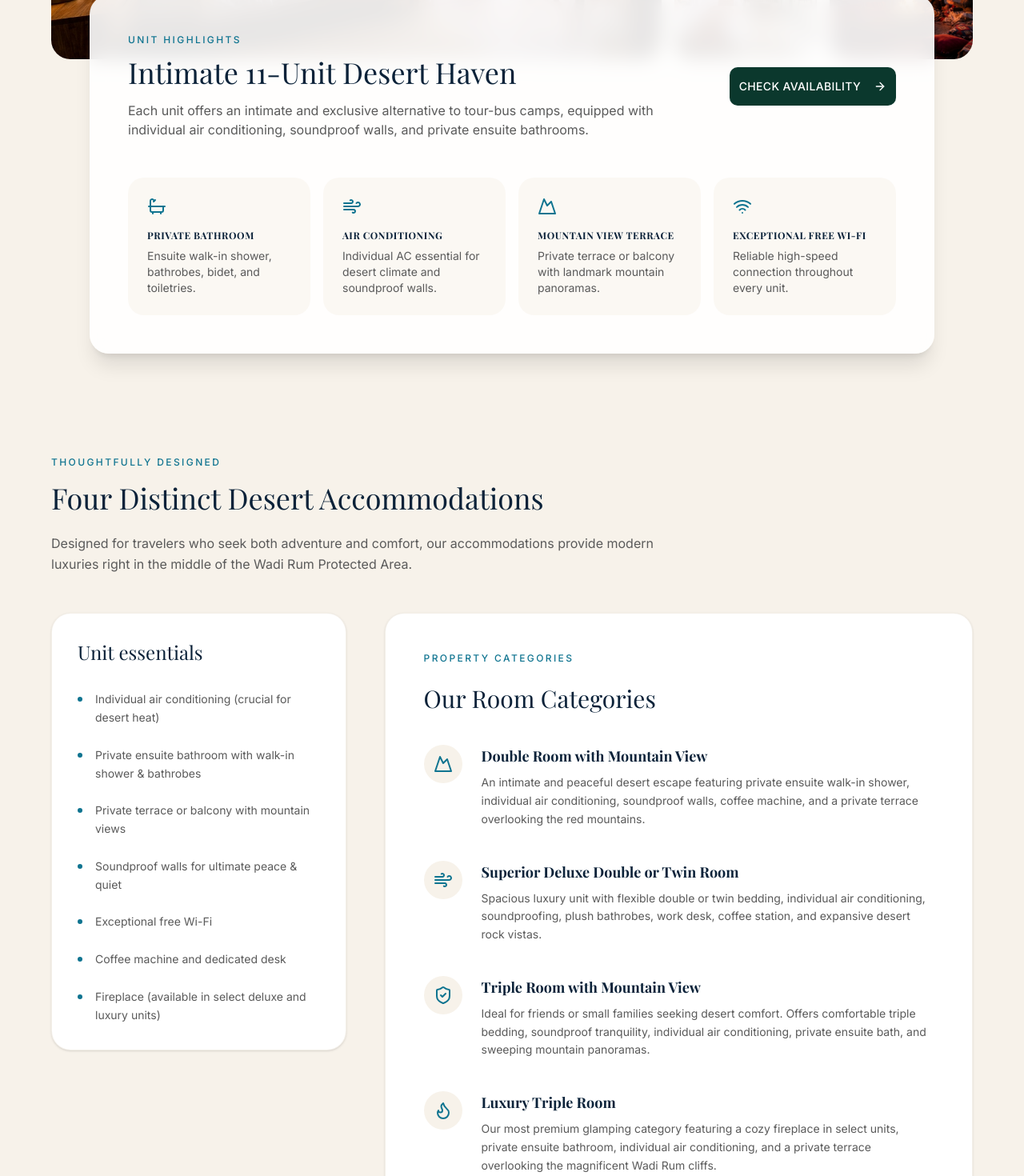
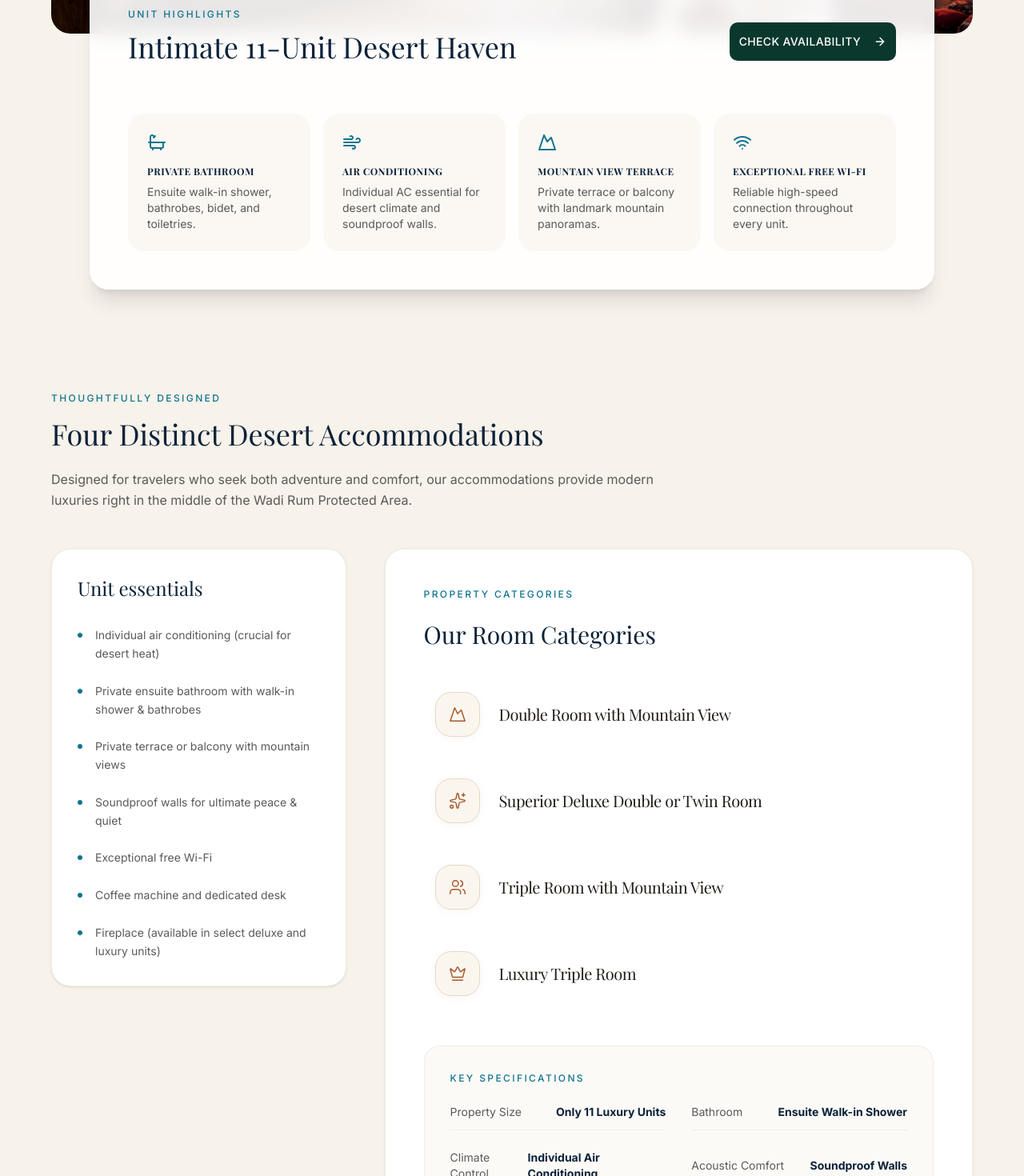
Before and after one commit to Tawanode/Rasdooview-maldives, a Next.js app: page /accommodation in a window 1280 px wide. Shown: the part 780-2250 px from the top of the page at 80% size. Built offline with nearby package versions, Linux system fonts and the light colour scheme; a web font is replaced by a local one.

Commit message:
style(accommodations): upgrade room category icon badges to desert luxury squircle aesthetic

```diff
--- a/src/app/accommodation/page.tsx
+++ b/src/app/accommodation/page.tsx
@@ -2,7 +2,21 @@
 
 import { motion } from "framer-motion";
 import { Button } from "@/components/ui/button";
-import { ArrowRight, Wifi, Wind, Coffee, Utensils, Mountain, Bath, Flame, ShieldCheck, Compass } from "lucide-react";
+import {
+  ArrowRight,
+  Wifi,
+  Wind,
+  Coffee,
+  Utensils,
+  Mountain,
+  Bath,
+  Flame,
+  ShieldCheck,
+  Compass,
+  Sparkles,
+  Users,
+  Crown
+} from "lucide-react";
 
 export default function AccommodationPage() {
   return (
@@ -16,7 +30,7 @@ export default function AccommodationPage() {
           transition={{ duration: 0.6 }}
           className="mb-12 max-w-3xl"
         >
-          <p className="text-primary font-medium tracking-[0.2em] uppercase text-xs mb-4">5-Star Desert Glamping</p>
+
           <h1 className="font-heading text-5xl md:text-6xl text-deep-navy mb-6">
             Our Luxury <span className="text-muted-foreground/60">Tents & Units</span>
           </h1>
@@ -82,7 +96,7 @@ export default function AccommodationPage() {
             <div>
               <p className="text-primary font-medium tracking-[0.2em] uppercase text-xs mb-3">Unit Highlights</p>
               <h2 className="font-heading text-3xl md:text-4xl text-deep-navy mb-4">Intimate 11-Unit Desert Haven</h2>
-              <p className="text-muted-foreground">Each unit offers an intimate and exclusive alternative to tour-bus camps, equipped with individual air conditioning, soundproof walls, and private ensuite bathrooms.</p>
+
             </div>
             <Button
               className="bg-[#0b382d] hover:bg-[#07241c] text-white rounded-md px-8 py-6 text-sm font-medium tracking-wide transition-colors shrink-0"
@@ -158,36 +172,33 @@ export default function AccommodationPage() {
               <p className="text-primary font-medium tracking-[0.2em] uppercase text-xs mb-6">Property Categories</p>
               <h3 className="font-heading text-3xl text-deep-navy mb-10">Our Room Categories</h3>
 
-              <div className="space-y-10 mb-12">
+              <div className="space-y-6 mb-12">
                 {[
                   {
                     icon: Mountain,
                     title: "Double Room with Mountain View",
-                    desc: "An intimate and peaceful desert escape featuring private ensuite walk-in shower, individual air conditioning, soundproof walls, coffee machine, and a private terrace overlooking the red mountains."
                   },
                   {
-                    icon: Wind,
+                    icon: Sparkles,
                     title: "Superior Deluxe Double or Twin Room",
-                    desc: "Spacious luxury unit with flexible double or twin bedding, individual air conditioning, soundproofing, plush bathrobes, work desk, coffee station, and expansive desert rock vistas."
                   },
                   {
-                    icon: ShieldCheck,
+                    icon: Users,
                     title: "Triple Room with Mountain View",
-                    desc: "Ideal for friends or small families seeking desert comfort. Offers comfortable triple bedding, soundproof tranquility, individual air conditioning, private ensuite bath, and sweeping mountain panoramas."
                   },
                   {
-                    icon: Flame,
+                    icon: Crown,
                     title: "Luxury Triple Room",
-                    desc: "Our most premium glamping category featuring a cozy fireplace in select units, private ensuite bathroom, individual air conditioning, and a private terrace overlooking the magnificent Wadi Rum cliffs."
                   }
                 ].map((reason, i) => (
-                  <div key={i} className="flex gap-6 items-start">
-                    <div className="bg-warm-sand p-3 rounded-full shrink-0">
-                      <reason.icon className="text-primary" size={24} />
+                  <div key={i} className="flex gap-5 sm:gap-6 items-center p-3 sm:p-3.5 rounded-2xl hover:bg-[#FAF6F0] transition-colors">
+                    <div className="w-12 h-12 sm:w-14 sm:h-14 rounded-2xl bg-[#FAF6EE] border border-[#E4D9C7] flex items-center justify-center text-[#A8582C] shrink-0 shadow-[0_2px_8px_rgba(168,88,44,0.06)]">
+                      <reason.icon size={22} strokeWidth={1.6} />
                     </div>
                     <div>
-                      <h4 className="text-deep-navy font-bold text-lg mb-2">{reason.title}</h4>
-                      <p className="text-muted-foreground text-sm leading-relaxed">{reason.desc}</p>
+                      <h4 className="font-[family-name:var(--font-playfair)] text-lg sm:text-xl text-[#221C18] font-normal tracking-tight">
+                        {reason.title}
+                      </h4>
                     </div>
                   </div>
                 ))}
--- a/src/app/contact/page.tsx
+++ b/src/app/contact/page.tsx
@@ -189,9 +189,7 @@ export default function ContactPage() {
                       <p className="font-[family-name:var(--font-outfit)] text-sm text-[#4A3E37] leading-relaxed">
                         Check-in: <span className="font-medium text-[#221C18]">14:00 - 23:00</span> &bull; Check-out: <span className="font-medium text-[#221C18]">07:00 - 11:30</span>
                       </p>
-                      <p className="font-[family-name:var(--font-outfit)] text-xs text-[#6E5D53] pt-1">
-                        Free private parking on-site. Complimentary 4x4 luggage transfer upon arrival.
-                      </p>
+
                     </div>
                   </div>
                 </div>
@@ -216,9 +214,7 @@ export default function ContactPage() {
                   <h3 className="font-[family-name:var(--font-playfair)] text-2xl sm:text-3xl text-[#221C18] font-normal tracking-tight">
                     Send an Inquiry
                   </h3>
-                  <p className="font-[family-name:var(--font-outfit)] text-sm text-[#6E5D53] mt-2 font-light">
-                    Share your ideal dates or special requests. Our concierge responds promptly within a few hours.
-                  </p>
+
                 </div>
 
                 {isSubmitted ? (
--- a/src/components/AccommodationShowcase.tsx
+++ b/src/components/AccommodationShowcase.tsx
@@ -41,7 +41,7 @@ export default function AccommodationShowcase() {
       <div className="container mx-auto max-w-6xl">
         <div className="text-center max-w-2xl mx-auto mb-12 md:mb-20">
 
-          <h2 className="font-heading text-4xl md:text-5xl text-deep-navy mb-4 md:mb-6">Exclusive 5-Star Desert Glamping</h2>
+
           <p className="hidden md:block text-muted-foreground leading-relaxed">
             Enjoy an exclusive and relaxing stay in our thoughtfully designed desert accommodations. Featuring family and interconnected options, every unit provides a quiet, private space with stunning mountain views.
           </p>
--- a/src/components/ActivitiesExcursions.tsx
+++ b/src/components/ActivitiesExcursions.tsx
@@ -33,7 +33,7 @@ export default function ActivitiesExcursions() {
     <section id="experiences" className="py-24 md:py-32 px-4 md:px-8 bg-soft-beige/20">
       <div className="container mx-auto max-w-6xl">
         <div className="text-center max-w-2xl mx-auto mb-10 md:mb-16">
-          <p className="text-primary font-medium tracking-widest uppercase text-sm mb-4">Desert Adventures</p>
+
           <h2 className="font-heading text-4xl md:text-5xl text-deep-navy mb-4 md:mb-6">Unforgettable Desert Experiences</h2>
           <p className="hidden md:block text-muted-foreground leading-relaxed">
             From thrilling 4x4 Jeep tours across red dunes to quiet evenings of Bedouin music by the open fire, our tour desk will curate your ideal desert itinerary.
```
